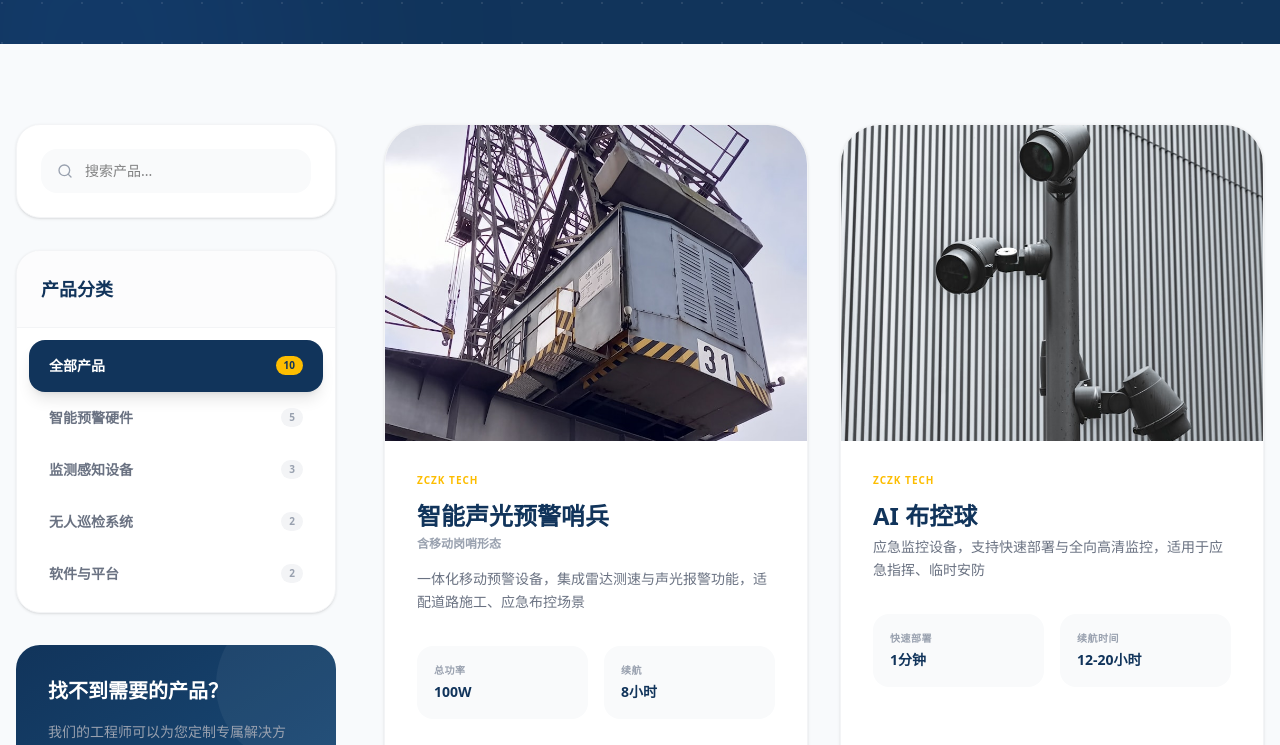
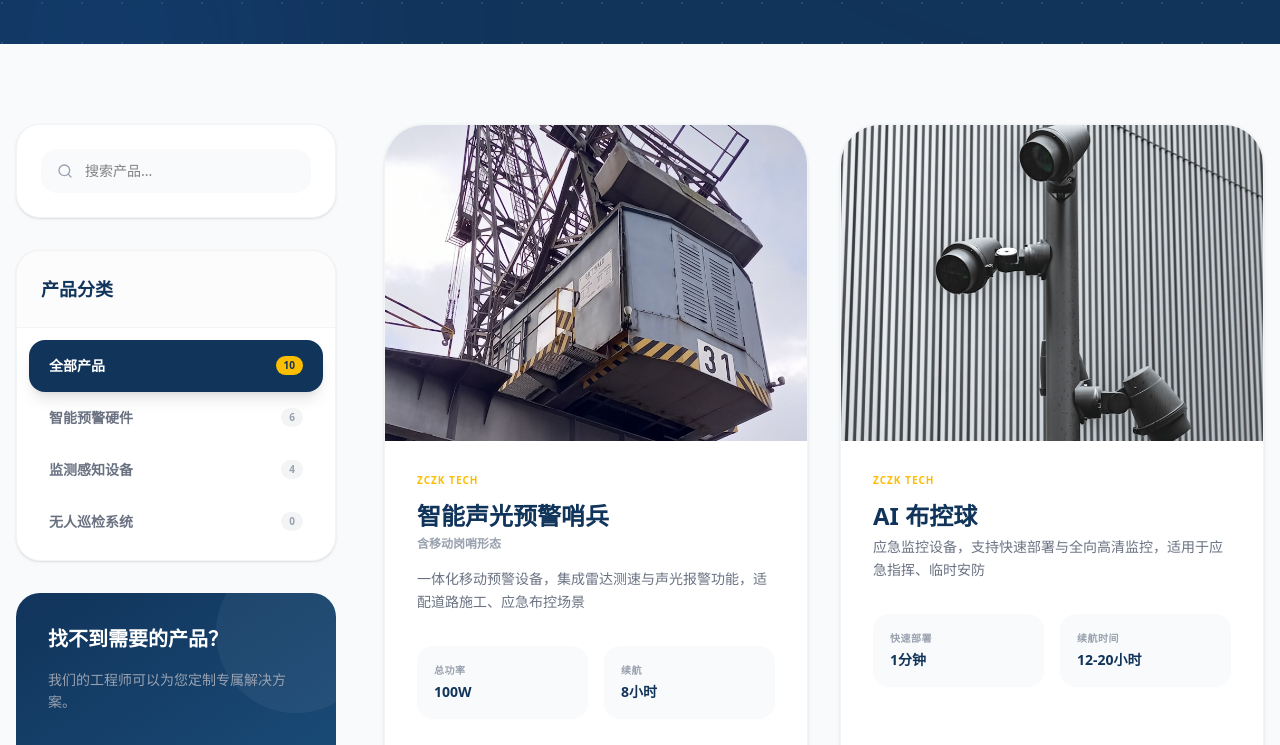
Before and after one commit to Will0253/zczk, a Next.js app: page /products in a window 1280 px wide. Shown: the part 479-1224 px from the top of the page. Built offline with nearby package versions, Linux system fonts and the light colour scheme.

Commit message:
定稿产品中心页面

```diff
--- a/content/products.ts
+++ b/content/products.ts
@@ -2,10 +2,9 @@ import type { Product, ProductCategory } from '@/types/product'
 
 export const categories: { id: ProductCategory | 'all'; name: string; count: number }[] = [
   { id: 'all', name: '全部产品', count: 10 },
-  { id: 'warning', name: '智能预警硬件', count: 5 },
-  { id: 'sensing', name: '监测感知设备', count: 3 },
-  { id: 'inspection', name: '无人巡检系统', count: 2 },
-  { id: 'software', name: '软件与平台', count: 2 },
+  { id: 'warning', name: '智能预警硬件', count: 6 },
+  { id: 'sensing', name: '监测感知设备', count: 4 },
+  { id: 'inspection', name: '无人巡检系统', count: 0 },
 ]
 
 export const products: Product[] = [
@@ -140,7 +139,7 @@ export const products: Product[] = [
     name: '事件预警快处置系统',
     shortDescription: '',
     description: '智能应急处置系统，支持事件预警与快速响应，适用于公共安全管理',
-    category: 'software',
+    category: 'warning',
     image: '/images/products/event-warning-system.jpg',
     features: [
       { label: '响应速度', value: '毫秒级' },
--- a/types/product.ts
+++ b/types/product.ts
@@ -9,7 +9,6 @@ export type ProductCategory =
   | 'warning'     // 智能预警硬件
   | 'sensing'     // 监测感知设备
   | 'inspection'  // 无人巡检系统
-  | 'software'    // 软件与平台
 
 export interface Product {
   /** 唯一标识符，用于 URL slug */
```
